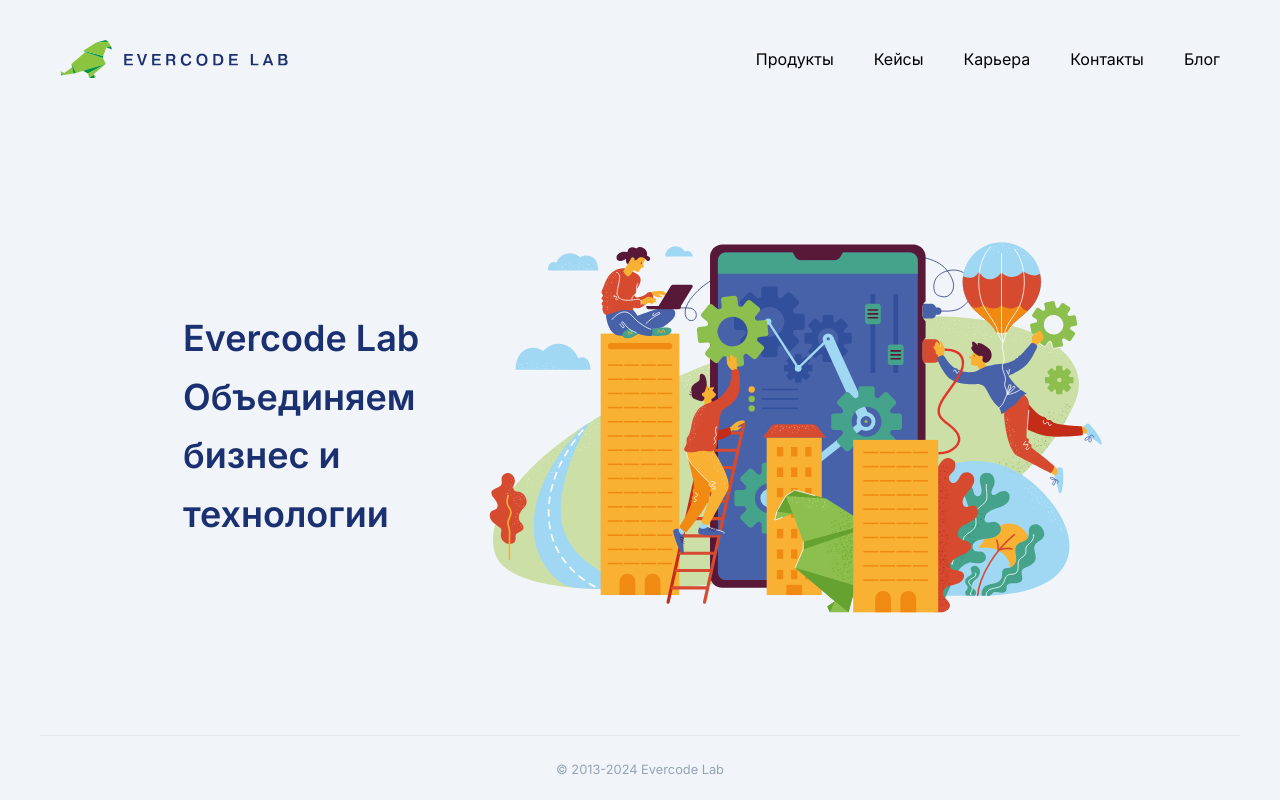
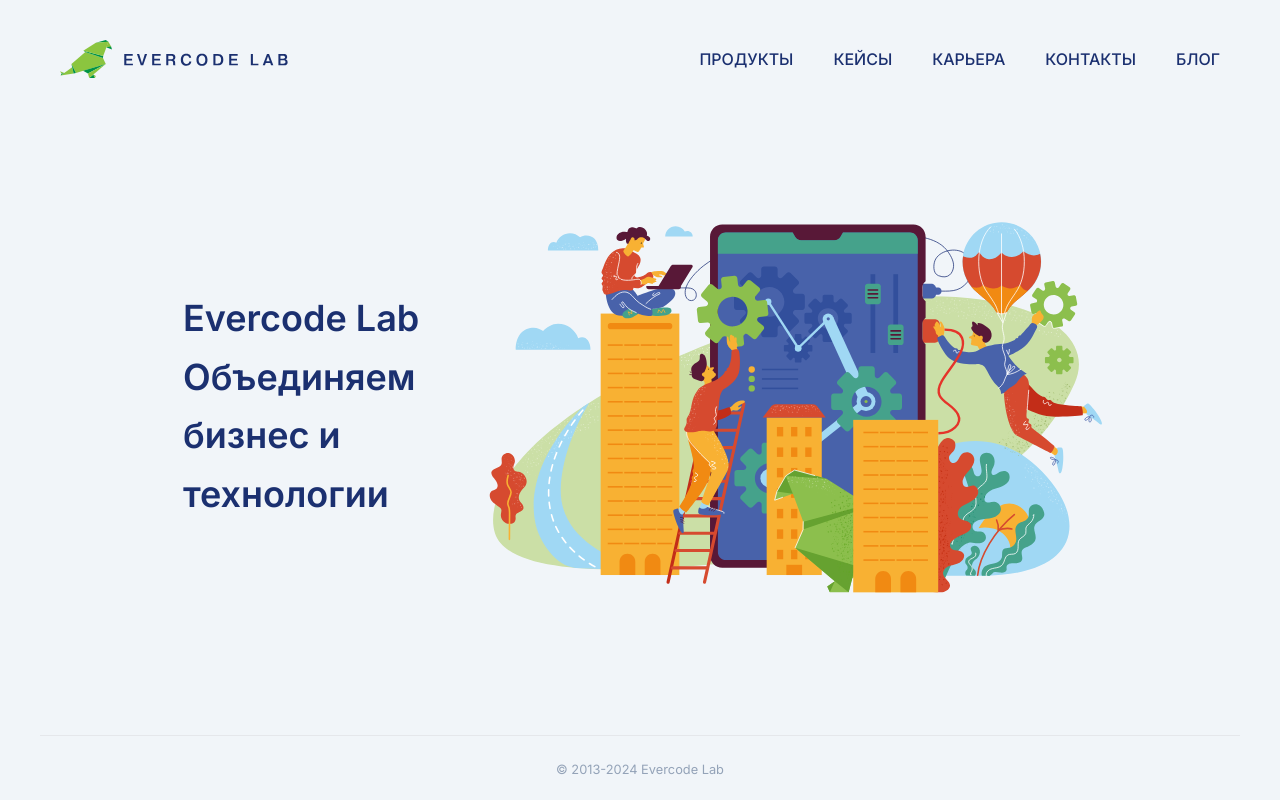
Before and after one commit to Leia0rgana/everproducts, a Next.js app: page / in a window 1280 px wide. Built offline with nearby package versions, Linux system fonts and the light colour scheme.

Commit message:
now dropdown menu closes when screen size increases

```diff
--- a/src/app/components/UI/navbar.tsx
+++ b/src/app/components/UI/navbar.tsx
@@ -2,10 +2,11 @@
 
 import Link from 'next/link'
 import MenuButton from './menu-button'
-import { selectIsButtonClicked } from '@/redux/slices/buttonSlice'
-import { useAppSelector } from '@/redux/hooks'
+import { selectIsButtonClicked, toggleButton } from '@/redux/slices/buttonSlice'
+import { useAppSelector, useAppDispatch } from '@/redux/hooks'
 import Image from 'next/image'
 import { usePathname } from 'next/navigation'
+import { useRef, useEffect } from 'react'
 
 const navLinks = [
   { title: 'Продукты', path: '/products' },
@@ -17,10 +18,28 @@
 
 function Navbar() {
   const isClicked = useAppSelector(selectIsButtonClicked)
+  const dispatch = useAppDispatch()
   const pathname = usePathname()
+  const pathnameRef = useRef(pathname)
+
+  useEffect(() => {
+    const handleResize = () => {
+      if (window.innerWidth > 768 && isClicked === true)
+        dispatch(toggleButton())
+    }
+
+    window.addEventListener('resize', handleResize)
+
+    if (isClicked && pathname !== pathnameRef.current) {
+      dispatch(toggleButton())
+      pathnameRef.current = pathname
+    }
+
+    return () => window.removeEventListener('resize', handleResize)
+  }, [pathname, dispatch, isClicked])
 
   return (
-    <nav className="flex flex-row justify-between items-center my-10 mx-5 gap-5">
+    <nav className="flex flex-row justify-between items-center mt-10 mx-5 gap-5 xs:mb-0">
       <Link href={'/'}>
         <Image
           src="/logo-header.svg"
@@ -33,17 +52,22 @@
       <ul
         className={`flex flex-row justify-end items-center gap-10 ${
           isClicked
-            ? ' xs:left-8 xs:w-auto md:flex-col md:gap-4 md:h-auto md:absolute md:top-[100px] md:right-8 md:w-2/5 backdrop-blur-lg md:border md:border-slate-300/30 md:rounded-lg'
+            ? 'md:flex-col md:gap-1 md:h-1/3 md:absolute md:top-[100px] md:right-8 md:w-2/5 md:bg-slate-50/80 md:backdrop-blur-lg md:border md:border-slate-300/30 md:rounded-lg md:min-h-60 xs:left-8 xs:w-auto xs:gap-0'
             : 'md:hidden'
         }`}
       >
         {navLinks.map((navItem) => (
           <li
             key={navItem.path}
-            className={` relative py-1 after:content-['_'] after:bg-bright-green after:h-[3px] after:w-0 after:left-0 after:absolute after:transition-[width] after:duration-300 after:ease-in-out after:bottom-0 hover:after:w-full
-            ${pathname === navItem.path && 'after:w-full'}`}
+            className={`w-full h-full relative py-1 after:content-['_'] after:bg-bright-green after:h-[3px] after:w-0 after:left-0 after:absolute after:transition-[width] after:duration-300 after:ease-in-out after:bottom-0 hover:after:w-full md:hover:bg-slate-200/70 md:after:content-none
+            ${pathname === navItem.path && 'after:w-full md:bg-slate-200/70'}`}
           >
-            <Link href={navItem.path}>{navItem.title}</Link>
+            <Link
+              href={navItem.path}
+              className="uppercase md:normal-case flex justify-center items-center w-full h-full text-center text-dark-blue font-medium"
+            >
+              {navItem.title}
+            </Link>
           </li>
         ))}
       </ul>
```
